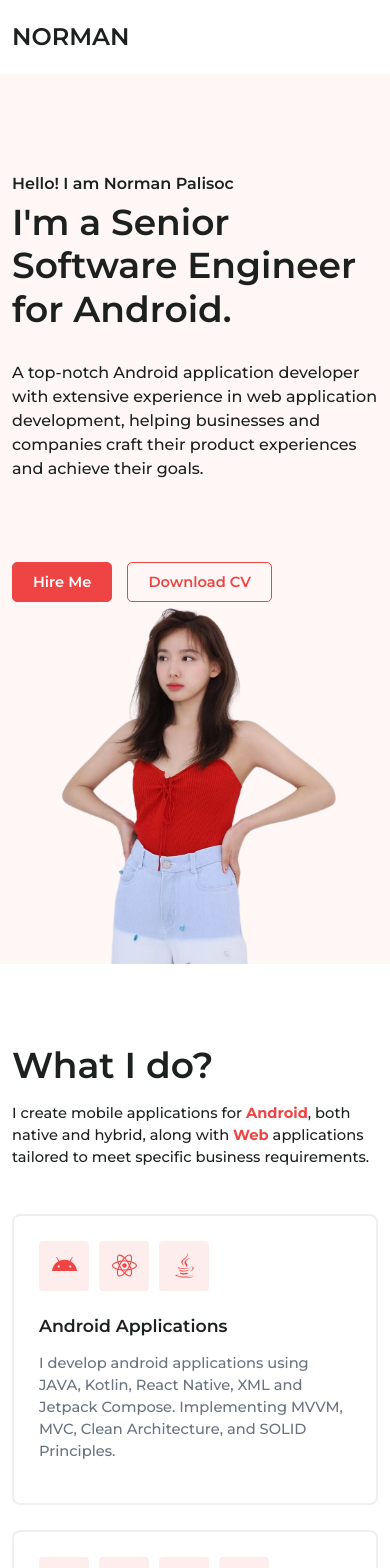
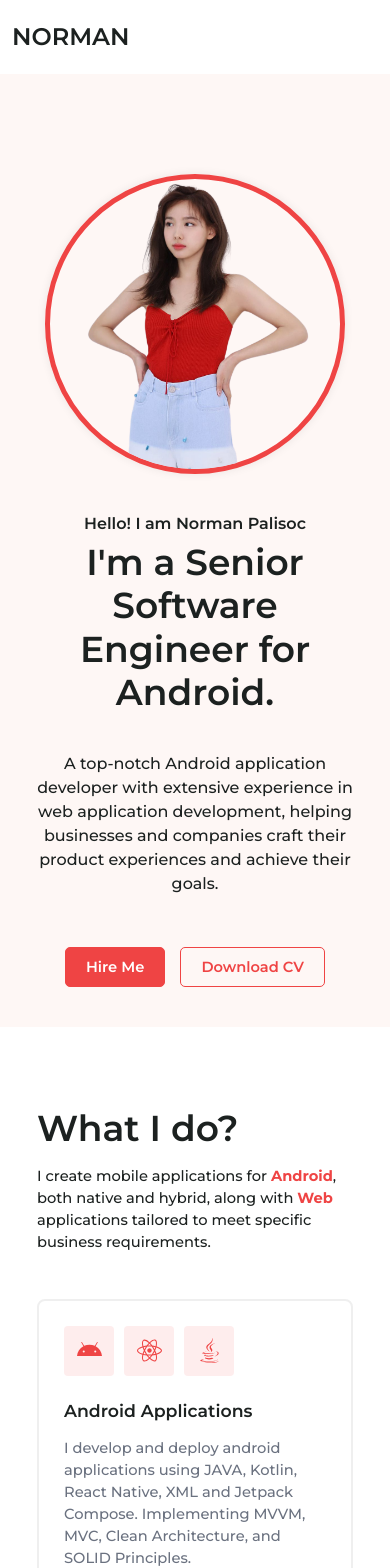
Before and after one commit to IAmArien/norman, a React (Create React App) app: page / in a window 390 px wide. Shown: the top 1568 px of the page. Built offline with nearby package versions, Linux system fonts and the light colour scheme.

Commit message:
fix: responsiveness of section components

```diff
--- a/src/components/sections/about/About.tsx
+++ b/src/components/sections/about/About.tsx
@@ -13,6 +13,7 @@ export const About =(): React.ReactElement => {
             <div className="about-content-wrapper">
                 <Spacer style={{ height: '100px' }} />
                 <Container>
+                    <div className="div-about-responsive-web">
                         <Row>
                             <Col lg={7} md={6} sm={12}>
                                 <h3 className="h2-sub-title">Hello! I am Norman Palisoc</h3>
@@ -28,10 +29,30 @@ export const About =(): React.ReactElement => {
                                     <Button variant="outline-primary" size="lg" className="btn-about btn-download-cv">Download CV</Button>
                                 </div>
                             </Col>
-                        <Col lg={5} md={6} sm={12}>
+                            <Col lg={5} md={6} sm={0}>
                                 <Image src={NormanAboutPhoto} className="img-about-photo" />
                             </Col>
                         </Row>
+                    </div>
+                    <div className="div-about-responsive-mobile">
+                        <Image src={NormanAboutPhoto} className="img-about-photo-responsive" />
+                        <div className="div-about-details-overlay">
+                            <div className="div-about-details-wrapper">
+                                <h3 className="h2-sub-title">Hello! I am Norman Palisoc</h3>
+                                <h1 className="h1-major-title">I'm a Senior Software Engineer for Android.</h1>
+                                <p className="p-about-desc">
+                                    A top-notch Android application developer with extensive experience in web application development,
+                                    helping businesses and companies craft their product experiences and achieve their goals.
+                                </p>
+                            </div>
+                            <Spacer style={{ height: '35px' }} />
+                            <div className="div-about-button-wrapper" style={{ justifyContent: 'center' }}>
+                                <Button variant="primary" size="lg" className="btn-about btn-hire-me">Hire Me</Button>
+                                <Spacer style={{ width: '15px' }} />
+                                <Button variant="outline-primary" size="lg" className="btn-about btn-download-cv">Download CV</Button>
+                            </div>
+                        </div>
+                    </div>
                 </Container>
             </div>
         </React.Fragment>
--- a/src/components/sections/about/css/about.css
+++ b/src/components/sections/about/css/about.css
@@ -30,6 +30,7 @@
 .div-about-button-wrapper {
     display: flex;
     flex-direction: row;
+    padding-bottom: 40px;
 }
 .btn-about {
     border-radius: 5px;
@@ -66,3 +67,37 @@
     width: 100%;
     height: auto;
 }
+.img-about-photo-responsive {
+    width: 300px;
+    height: 300px;
+    object-fit: cover;
+    align-self: center;
+    border-radius: 50%;
+    box-shadow: 0px 0px 10px #00000014;
+    border: 5px solid #ef4444;
+}
+.div-about-details-overlay {
+    padding: 40px 20px 0px 20px;
+}
+.div-about-details-wrapper {
+    display: flex;
+    flex-direction: column;
+    align-items: center;
+    text-align: center;
+}
+.div-about-responsive-mobile {
+    display: flex;
+    flex-direction: column;
+}
+.div-about-responsive-web {
+    display: none;
+}
+
+@media only screen and (min-width: 768px) {
+    .div-about-responsive-web {
+        display: block;
+    }
+    .div-about-responsive-mobile {
+        display: none;
+    }
+}
--- a/src/components/sections/contact/css/contactus.css
+++ b/src/components/sections/contact/css/contactus.css
@@ -7,7 +7,8 @@
 .div-contact-us-details {
     display: flex;
     flex-direction: column;
-    padding-right: 20px;
+    padding-right: 0px;
+    padding-bottom: 50px;
 }
 .h2-contact-us-title {
     font-family: 'Montserrat', sans-serif;
@@ -59,7 +60,7 @@
 .div-contact-us-fields {
     display: flex;
     flex-direction: column;
-    padding-left: 20px;
+    padding-left: 0px;
 }
 .input-contact-us {
     font-family: 'Montserrat', sans-serif;
@@ -106,3 +107,23 @@ small {
     --bs-btn-hover-bg: #ef4444;
     --bs-btn-hover-border-color: #ef4444;
 }
+
+@media only screen and (min-width: 768px) {
+    .div-contact-us-details {
+        padding-right: 20px;
+        padding-bottom: 0px;
+    }
+    .div-contact-us-fields {
+        padding-left: 20px;
+    }
+}
+
+#contactUs {
+    padding: 0px 25px 0px 25px;
+}
+
+@media only screen and (min-width: 576px) {
+    #contactUs {
+        padding: 0px;
+    }
+}
--- a/src/components/sections/experiences/css/experience.css
+++ b/src/components/sections/experiences/css/experience.css
@@ -109,3 +109,13 @@
     padding-right: 20px;
     border-bottom: 1px solid #0000000F;
 }
+
+#experience {
+    padding: 0px 25px 0px 25px;
+}
+
+@media only screen and (min-width: 576px) {
+    #experience {
+        padding: 0px;
+    }
+}
--- a/src/components/sections/footer/Footer.tsx
+++ b/src/components/sections/footer/Footer.tsx
@@ -9,10 +9,11 @@ export const Footer =(): React.ReactElement => {
         <React.Fragment>
             <div className="div-footer-contact">
                 <Spacer style={{ height: '15px' }} />
+                <div id="footerLinks">
                     <Container>
                         <Row>
                             <Col lg={3} md={3} sm={12}>
-                            <div>
+                                <div className="div-footer-links-wrapper">
                                     <h3 className="h3-social-accounts">Social Accounts</h3>
                                     <ul className="ul-social-accounts">
                                         <li><a className="a-social-accounts" href="#" target="_blank">Facebook</a></li>
@@ -24,7 +25,7 @@ export const Footer =(): React.ReactElement => {
                                 </div>
                             </Col>
                             <Col lg={3} md={3} sm={12}>
-                            <div>
+                                <div className="div-footer-links-wrapper">
                                     <h3 className="h3-social-accounts">Services</h3>
                                     <ul className="ul-service-accounts">
                                         <li><a className="a-service-accounts" href="#">Android / Web App Development</a></li>
@@ -36,7 +37,7 @@ export const Footer =(): React.ReactElement => {
                                 </div>
                             </Col>
                             <Col lg={3} md={3} sm={12}>
-                            <div>
+                                <div className="div-footer-links-wrapper">
                                     <h3 className="h3-social-accounts">Links</h3>
                                     <ul className="ul-service-accounts">
                                         <li><a className="a-service-accounts" href="#about">About</a></li>
@@ -59,6 +60,7 @@ export const Footer =(): React.ReactElement => {
                         </Row>
                     </Container>
                 </div>
+            </div>
             <div className="div-footer-wrapper">
                 <Container>
                     <div id="footer" className="div-footer">
--- a/src/components/sections/footer/css/footer.css
+++ b/src/components/sections/footer/css/footer.css
@@ -15,6 +15,7 @@
     font-weight: 400;
     font-size: 11pt;
     color: #FFFFFF;
+    text-align: center;
     margin-top: 5px !important;
     margin-bottom: 0px !important;
 }
@@ -83,3 +84,23 @@
     --bs-btn-hover-bg: #ef4444;
     --bs-btn-hover-border-color: #ef4444;
 }
+
+.div-footer-links-wrapper {
+    padding-bottom: 15px;
+}
+
+#footerLinks {
+    padding: 0px 25px 0px 25px;
+}
+
+@media only screen and (min-width: 768px) {
+    .div-footer-links-wrapper {
+        padding-bottom: 0px;
+    }
+}
+
+@media only screen and (min-width: 576px) {
+    #footerLinks {
+        padding: 0px;
+    }
+}
--- a/src/components/sections/projects/Projects.tsx
+++ b/src/components/sections/projects/Projects.tsx
@@ -105,7 +105,7 @@ export const Projects =(): React.ReactElement => {
             <Spacer style={{ height: '80px' }} />
             <div className="project-content-wrapper">
                 <Container>
-                    <div id="projects" style={{ paddingTop: '60px' }}>
+                    <div id="projects">
                         <h2 className="h2-projects-title">Latest Projects</h2>
                         <p className="p-projects-desc">Some of the projects I've <span className="span-highlight">developed</span> and I've been <span className="span-highlight">part</span> of.</p>
                         <Row>
--- a/src/components/sections/projects/css/projects.css
+++ b/src/components/sections/projects/css/projects.css
@@ -80,3 +80,13 @@
     font-size: 11pt;
     color: #6f7684;
 }
+
+#projects {
+    padding: 60px 25px 0px 25px;
+}
+
+@media only screen and (min-width: 576px) {
+    #projects {
+        padding: 60px 0px 0px 0px;
+    }
+}
--- a/src/components/sections/skills/css/skills.css
+++ b/src/components/sections/skills/css/skills.css
@@ -65,3 +65,13 @@
 .div-skills-items {
     text-align: center;
 }
+
+#skills {
+    padding: 0px 25px 0px 25px;
+}
+
+@media only screen and (min-width: 576px) {
+    #skills {
+        padding: 0px 0px 0px 0px;
+    }
+}
--- a/src/components/sections/testimonials/css/testimonials.css
+++ b/src/components/sections/testimonials/css/testimonials.css
@@ -70,3 +70,13 @@
     height: 50px;
     align-self: flex-end;
 }
+
+#testimonials {
+    padding: 0px 25px 0px 25px;
+}
+
+@media only screen and (min-width: 576px) {
+    #testimonials {
+        padding: 0px 0px 0px 0px;
+    }
+}
--- a/src/components/sections/whatido/WhatIDo.tsx
+++ b/src/components/sections/whatido/WhatIDo.tsx
@@ -37,7 +37,7 @@ export const WhatIDo =(): React.ReactElement => {
                                 </div>
                                 <h3 className="h3-whatIdo-card-title">Android Applications</h3>
                                 <p className="p-whatIdo-card-desc">
-                                    I develop android applications using JAVA, Kotlin, React Native, XML and Jetpack Compose. Implementing MVVM, MVC,
+                                    I develop and deploy android applications using JAVA, Kotlin, React Native, XML and Jetpack Compose. Implementing MVVM, MVC,
                                     Clean Architecture, and SOLID Principles.
                                 </p>
                             </div>
@@ -63,7 +63,7 @@ export const WhatIDo =(): React.ReactElement => {
                                 </div>
                                 <h3 className="h3-whatIdo-card-title">Web Applications</h3>
                                 <p className="p-whatIdo-card-desc">
-                                    I develop web applications for both front-end and back-end using React JS, Express JS, Redux, Redis, Sequelize for ORM,
+                                    I develop and deploy web applications for both front-end and back-end using React JS, Express JS, React Redux, Sequelize ORM,
                                     MySQL, and PHP.
                                 </p>
                             </div>
--- a/src/components/sections/whatido/css/whatido.css
+++ b/src/components/sections/whatido/css/whatido.css
@@ -61,3 +61,13 @@
 .pad-top-wid {
     padding-top: 25px;
 }
+
+#whatIdo {
+    padding: 0px 25px 0px 25px;
+}
+
+@media only screen and (min-width: 576px) {
+    #whatIdo {
+        padding: 0px;
+    }
+}
```
Lines whose indentation alone changed are shown as unchanged.
